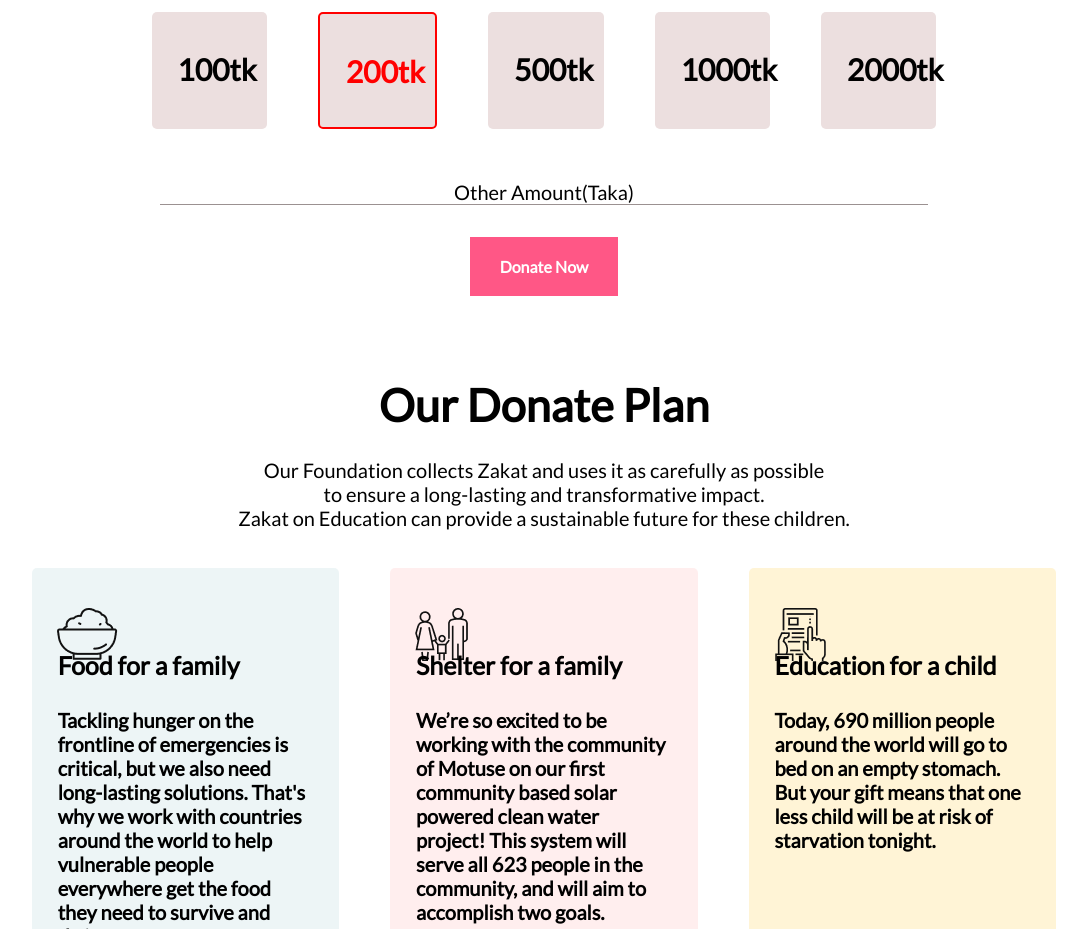
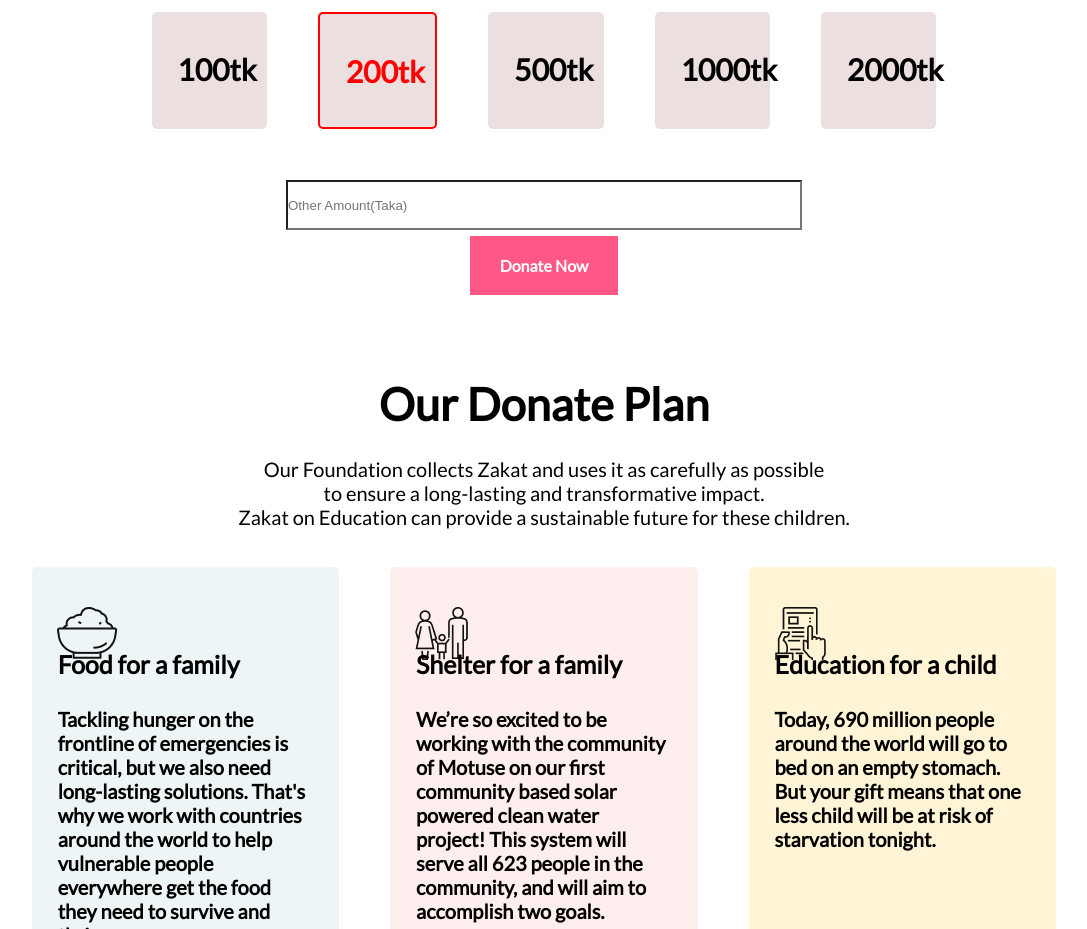
Before and after one commit to SakibHasanICE/Assignment-one, a plain HTML site: page index.html in a window 1280 px wide. Shown: the part 980-1909 px from the top of the page, without its empty margins (96-1183 px from the left). Drawn offline with Linux system fonts and the light colour scheme; a web font is replaced by a local one.

Commit message:
final-commit

```diff
--- a/index.html
+++ b/index.html
@@ -51,8 +51,8 @@
         <div class="amount">2000tk</div>
       </div>
       <div class="line">
-        <p>Other Amount(Taka)</p>
-        <hr />
+       <input type="number" name="amount"
+       id="taka"placeholder="Other Amount(Taka)" min="100"/>
       </div>
       <a
         class="link-button"
--- a/style.css
+++ b/style.css
@@ -78,17 +78,14 @@ h3.donate-plan-text {
   color: red;
   border: 2px solid red;
 }
-div.line hr {
-  margin-bottom: 4%;
-  width: 60%;
-  margin-left: 20%;
-  background-color: rgb(155, 145, 145);
-  border: none;
-  height: 1px;
+.line {
+  padding-top: 4%;
+  padding-bottom: 2%;
 }
-div.line p {
-  margin-top: 4%;
-  font-size: 20px;
+#taka {
+  width: 40%;
+  height: 46px;
+  background-color: white;
 }
 .donate-plan {
   font-size: 20px;
```
